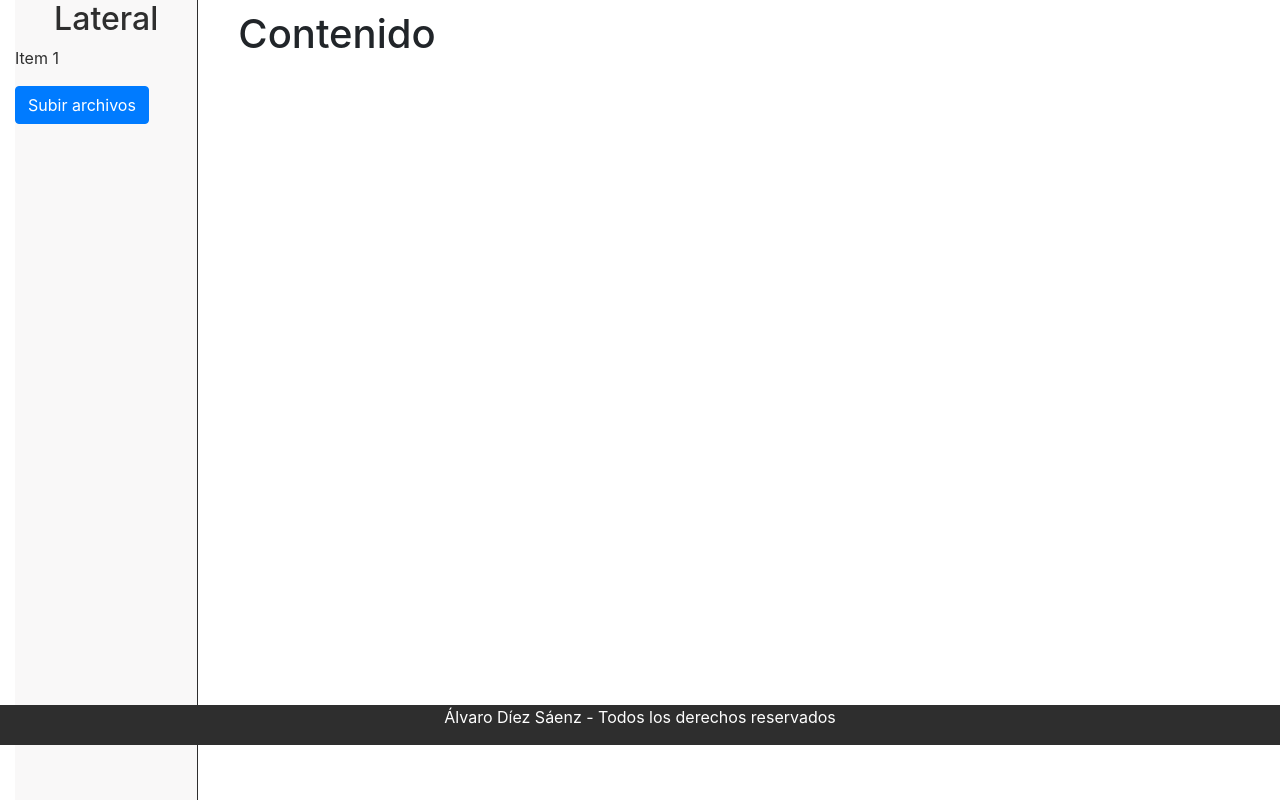
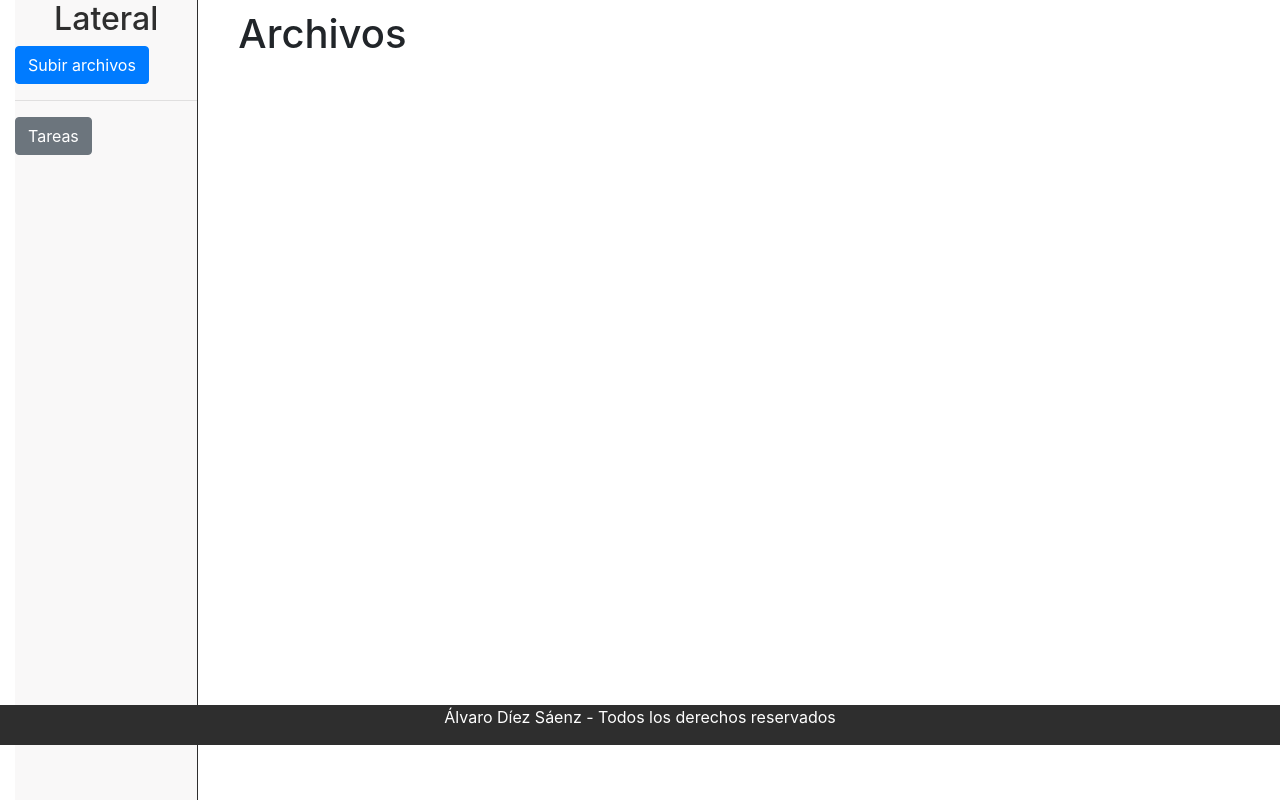
Before and after one commit to ads1010/TFG, a Flask app: page /home in a window 1280 px wide. Shown: the part 55-855 px from the top of the page. Run offline with Flask 3, Linux system fonts and the light colour scheme; a user stored in the database is signed in; tables that the repository leaves empty hold one stand-in row (values such as "Sample post"); some libraries are stand-ins or nearby versions.

Commit message:
Cambios rapidos

```diff
--- a/app.py
+++ b/app.py
@@ -18,6 +18,8 @@
 # Configuración de Flask-Login
 login_manager = LoginManager()
 login_manager.init_app(app)
+login_manager.login_view = 'login'  #Redireccion para login requerido
+
 
 #Lsitado de los directorios
 def listar_archivos():
--- a/templates/home.html
+++ b/templates/home.html
@@ -8,19 +8,20 @@
         <div class="col-xs-12 col-md-2 ">
             <div class="sidebar">
                 <h2>Lateral</h2>
-                <p>Item 1 </p>
+
                 <button id="abrirPopup" class="btn btn-primary">Subir archivos</button>
+                <br><hr>
+                <a href="{{ url_for('tareas') }}" class="btn btn-secondary mb-3">Tareas</a>
             </div>
         </div>
 
         <!-- Contenido principal -->
         <div class="col-xs-12 col-md-10">
             <div class="content">  <!-- Configuracion temporal para el contenido, buscando disposicion final-->
-                <h1>Contenido</h1>
+                <h1>Archivos</h1>
                 {% for archivo in files %}
                 <div class="row align-items-center mb-3 mt-3">
                     <div class="col-xs-12 col-md-2">{{ archivo }}</div>
-
                     <div class="col-xs-12 col-md-8">
                         <form method="POST" action="/delete/{{ archivo }}">
                             <button type="submit" class="btn btn-outline-danger">Eliminar</button>
```
